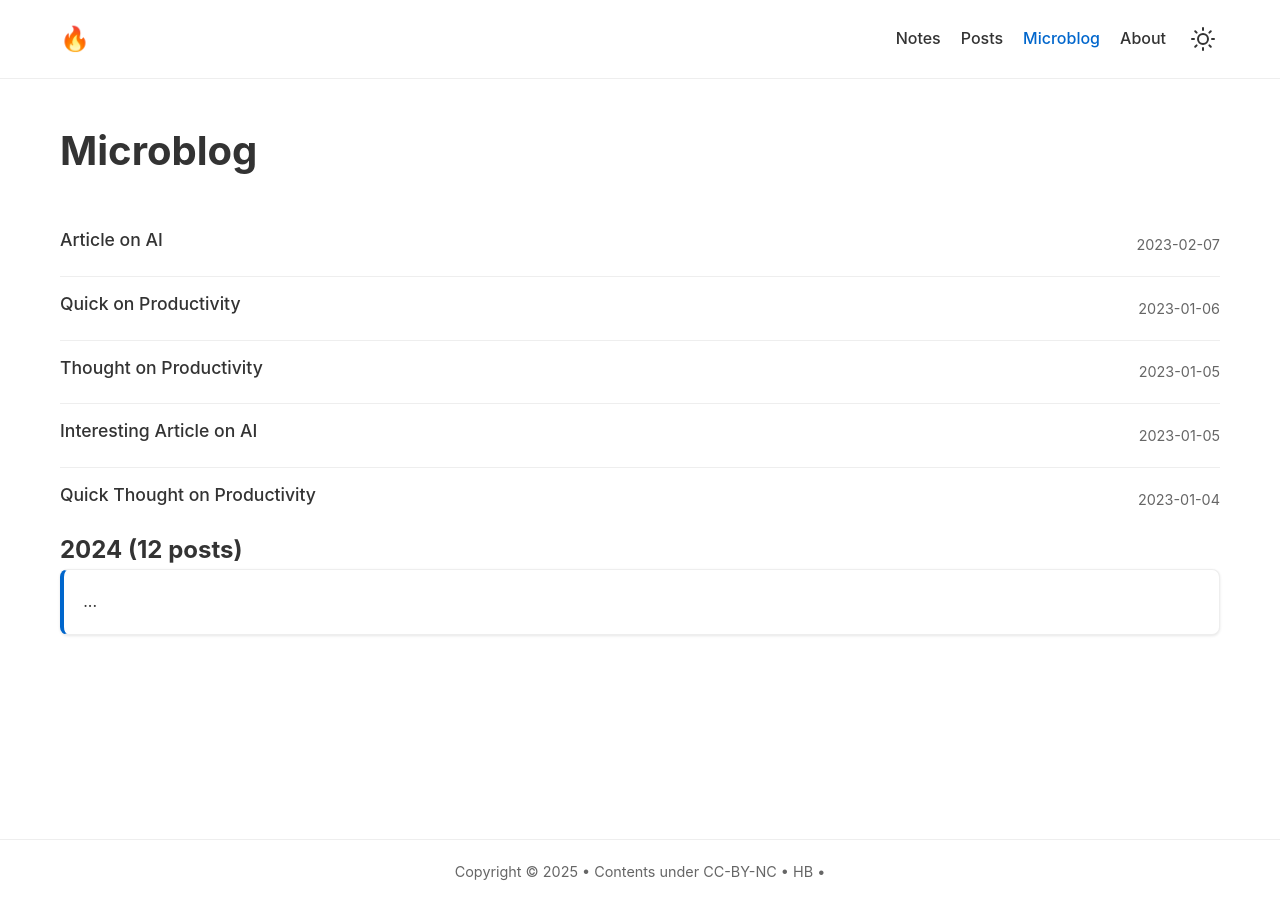
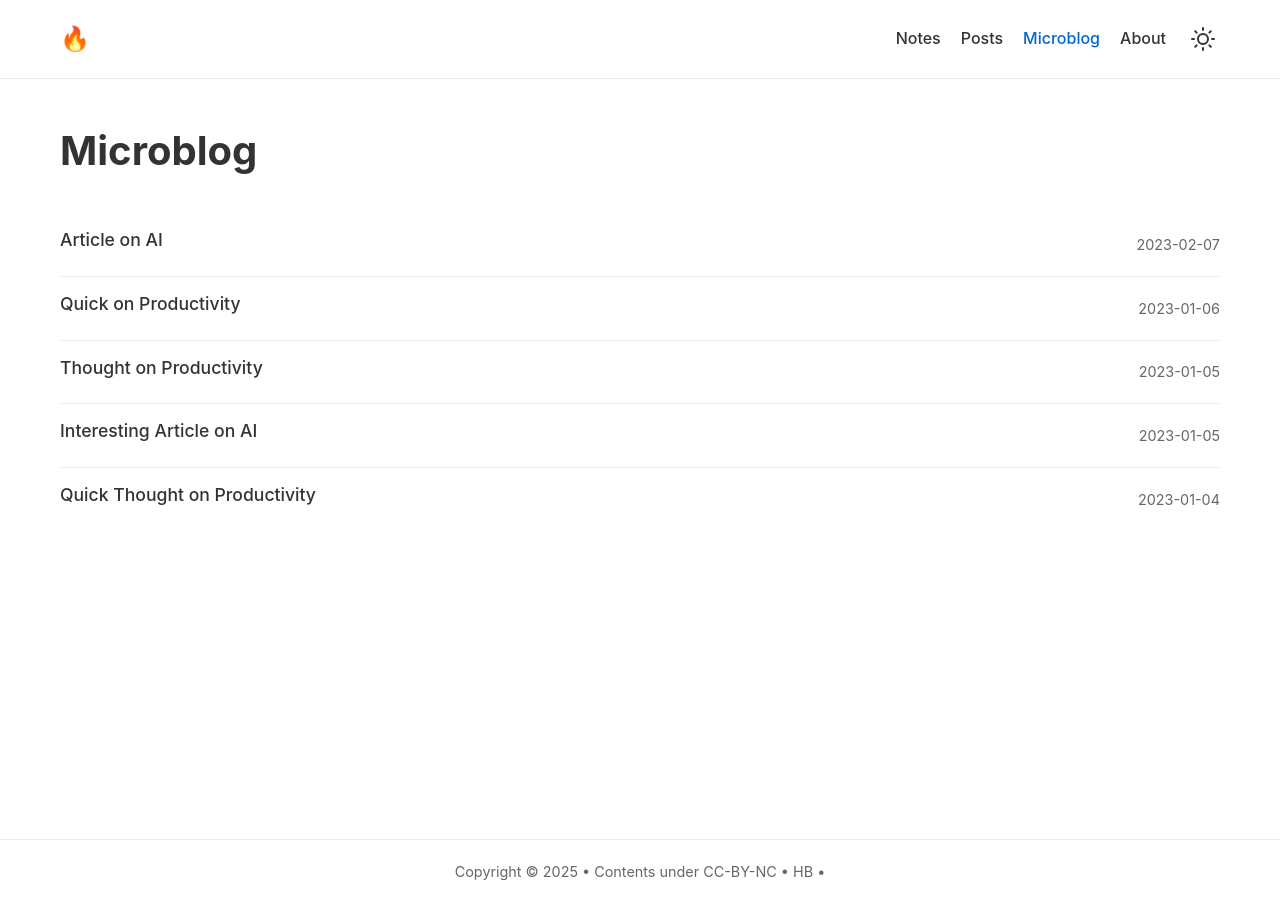
Before and after one commit to HelloPages/blog, a Jekyll site: the page built from microblog.html, in a window 1280 px wide. Built offline with Jekyll 4.4.1, drawn with Linux system fonts in a browser that asks for light colours; the list of posts is cut into pages by our own code.

Commit message:
Update microblog.html

```diff
--- a/microblog.html
+++ b/microblog.html
@@ -16,10 +16,3 @@ pagination:
 {% include pagination.html %}
 
 <!-- Microblog 页面 -->
-<div class="microblog">
-  <div class="microblog-year">
-    <h2>2024 (12 posts)</h2>
-    <ul class="post-list">
-      <li>...</li>
-    </ul>
-  </div>
```
